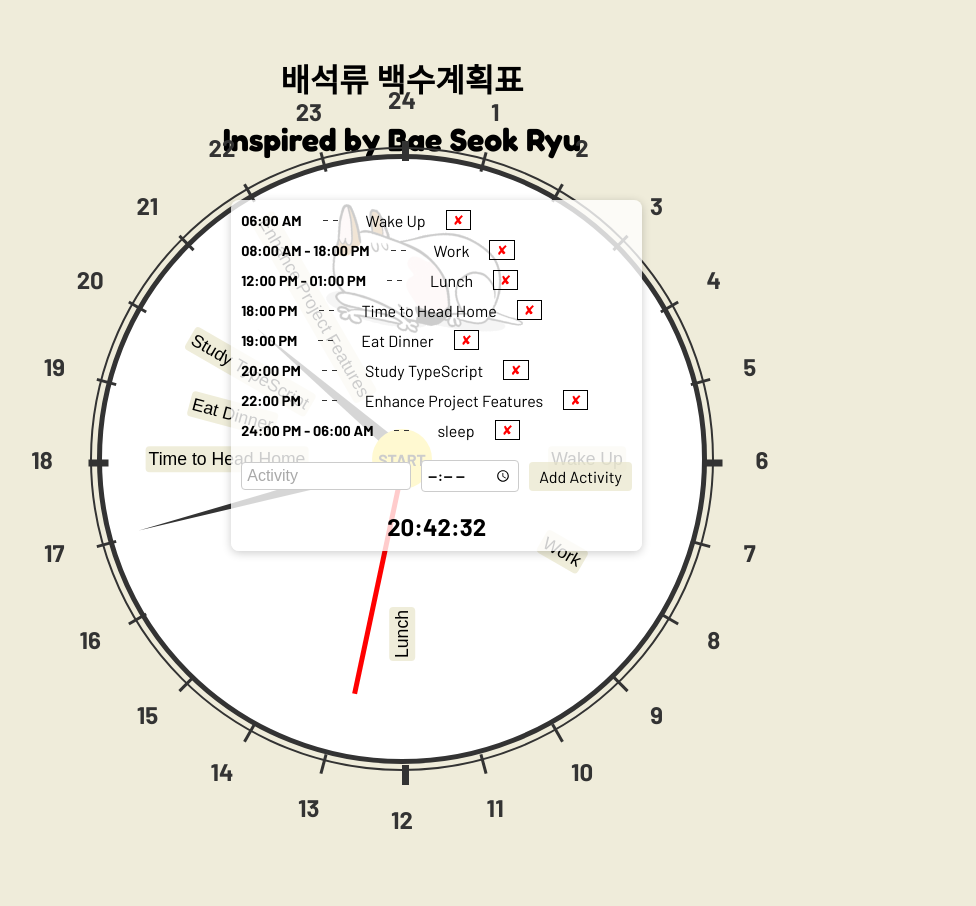
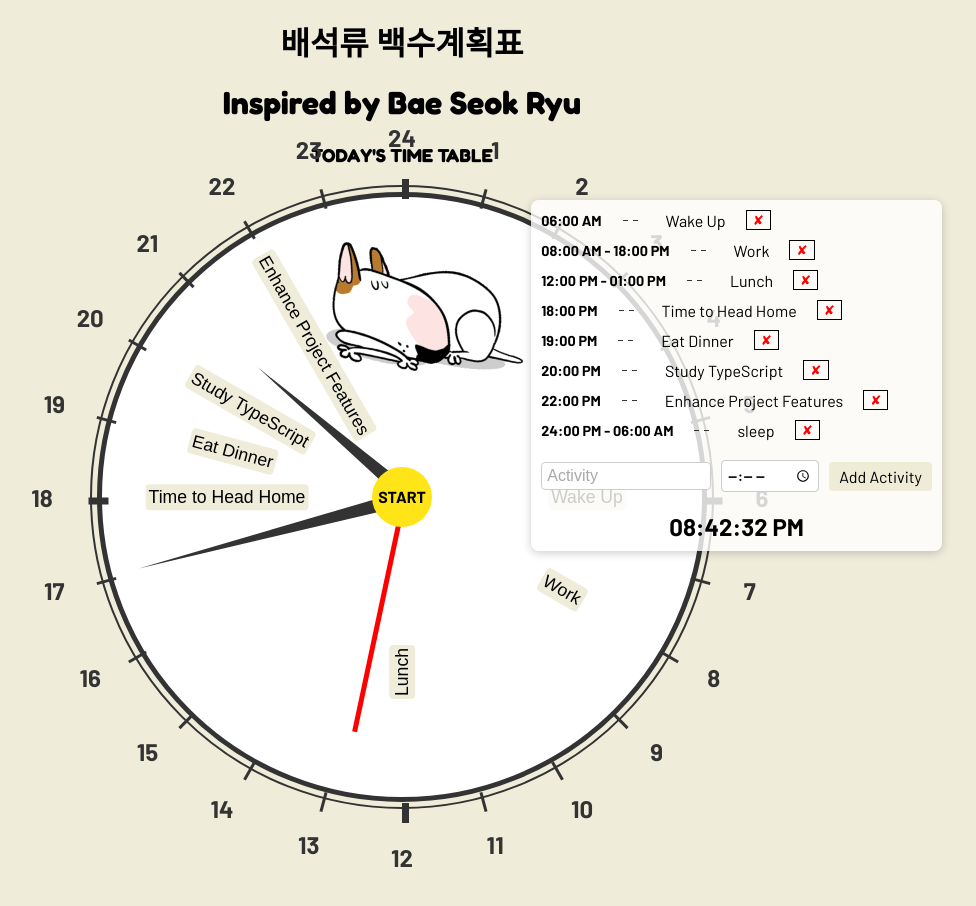
Before and after one commit to BryanLomerio/ActivityClockSchedule, a React (Vite) app: page / in a window 1280 px wide. Shown: the top 906 px of the page, without its empty margins (238-1214 px from the left). Before the commit the page ends 834 px from the top, so only its background shows below. Built offline with nearby package versions, Linux system fonts and the light colour scheme; a web font is replaced by a local one.

Commit message:
added drag

```diff
--- a/package.json
+++ b/package.json
@@ -13,7 +13,9 @@
     "luxon": "^3.5.0",
     "react": "^18.3.1",
     "react-chartjs-2": "^5.2.0",
-    "react-dom": "^18.3.1"
+    "react-dom": "^18.3.1",
+    "react-draggable": "^4.4.6",
+    "react-resizable": "^3.0.5"
   },
   "devDependencies": {
     "@eslint/js": "^9.13.0",
--- a/src/App.tsx
+++ b/src/App.tsx
@@ -1,6 +1,7 @@
 import React, { useEffect, useState } from 'react';
 import { DateTime } from 'luxon';
 import Dog from './assets/dog.gif';
+import Draggable from 'react-draggable';
 import './index.css';
 
 interface ScheduleItem {
@@ -112,6 +113,7 @@ const ClockSchedule: React.FC = () => {
 
           <div className="clock-center">START</div>
         </div>
+        <Draggable>
           <div className="legend">
             {scheduleData.map((item, index) => (
               <div key={index} className="legend-item">
@@ -142,13 +144,17 @@ const ClockSchedule: React.FC = () => {
               <button className='add-act-form' type="submit">Add Activity</button>
             </form>
             <div className="current-time">
-            {currentTime.toFormat('HH:mm:ss')}
+              {currentTime.toFormat('hh:mm:ss a')}
             </div>
+
           </div>
+        </Draggable>
       </div>
     </div>
   );
 };
+
+
 
 function calculateHourPosition(hour: number) {
   const angle = (hour * 15) - 90;
--- a/src/index.css
+++ b/src/index.css
@@ -13,11 +13,12 @@ h3 {
   font-weight: bold;
   line-height: 0.50;
   font-family: "Fredoka", serif !important;
+  position: relative;
 
 }
 
 .headhead {
-  margin-bottom: -150px;
+  margin-bottom: 0;
   justify-content: center;
   display: flex;
   flex-direction: column;
@@ -29,6 +30,7 @@ h3 {
   display: grid;
   place-items: center;
   height: 100vh;
+  padding-bottom: 100px;
 }
 
 .clock-face {
@@ -184,7 +186,7 @@ h3 {
 .legend {
   position: absolute;
   top: 200px;
-  right: 400px;
+  right: 100px;
   background-color: rgba(255, 255, 255, 0.8);
   padding: 10px;
   border-radius: 8px;
```
Also changed, not shown: 1 other file (tests, documents, lock files or other folders). Lines whose indentation alone changed are shown as unchanged.
